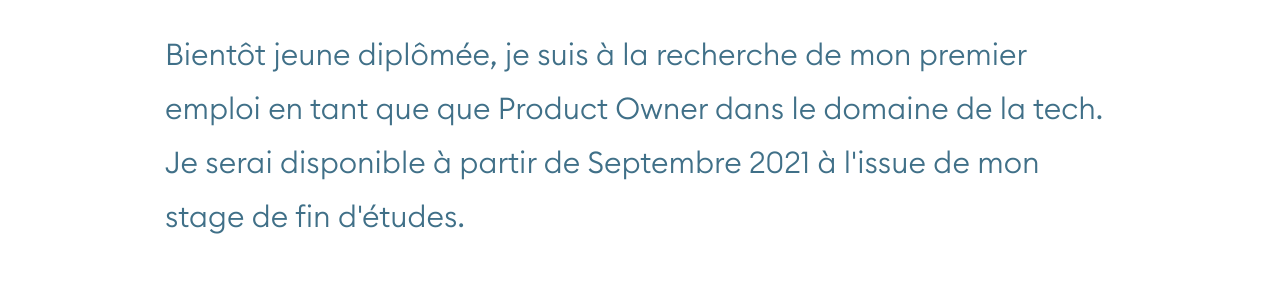
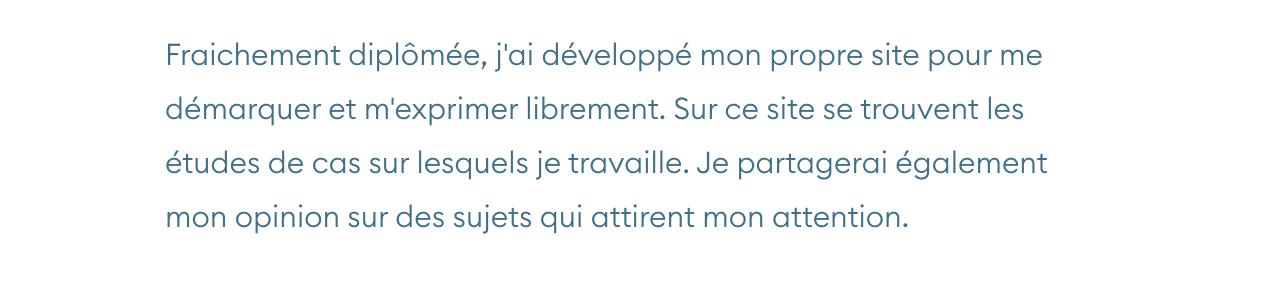
Before and after one commit to serina-chhem/portfolioGatsby, a Gatsby site: page / in a window 1280 px wide. Shown: the part 236-523 px from the top of the page. Built offline with nearby package versions, Linux system fonts and the light colour scheme; Gatsby itself is replaced by a stand-in of ours.

Commit message:
Update hero

```diff
--- a/src/components/hero.js
+++ b/src/components/hero.js
@@ -9,6 +9,9 @@ const StyledHero = styled.section`
     flex-direction: column;
     align-items: flex-start;
     min-height: auto;
+
+
+
     .inner {
     padding-top:20px;
 
@@ -20,6 +23,7 @@ const StyledHero = styled.section`
     }
 
   }
+
 
     h1 {
         margin: 0 0 30px 4px;
@@ -55,38 +59,10 @@ span{
 
 
 
-const StyledPic = styled.div`
-  position: relative;
-  max-width: auto;
-  @media (max-width: 768px) {
-    margin: 50px auto 0;
-    width: 70%;
-  }
-
-  .img {
-        filter: none;
-      position: relative;
-      margin:auto auto;
-      mix-blend-mode: normal;
-      width:30rem;
-      height:30rem;
-
-    }
-
-  .wrapper {
-    display: block;
-    position: relative;
-    width: 100%;
-
-  }
-
-`
-
-
 const Hero = () => {
     const data = useStaticQuery(graphql`
     {
-        file(relativePath: {eq: "christmasHero.svg"}) {
+        file(relativePath: {eq: "linearBackground.svg"}) {
             extension
             id
             publicURL
@@ -114,8 +90,8 @@ const Hero = () => {
             </StyledPic> */}
 
 
-            <h2 className="medium-heading">Bientôt jeune diplômée, je suis à la recherche de mon premier emploi en tant que que Product Owner dans le domaine de la tech.
-            Je serai disponible à partir de Septembre 2021 à l'issue de mon stage de fin d'études.
+            <h2 className="medium-heading">Fraichement diplômée, j'ai développé mon propre site pour me démarquer et m'exprimer librement.
+            Sur ce site se trouvent les études de cas sur lesquels je travaille. Je partagerai également mon opinion sur des sujets qui attirent mon attention.
              </h2>
 
         </StyledHero>
--- a/src/pages/portfolioTrip.js
+++ b/src/pages/portfolioTrip.js
@@ -85,7 +85,7 @@ flex-direction: column;
 `
 const StyledPic = styled.div`
    margin:50px auto;
-  max-width: 900px;
+  max-width: 500px;
   text-align:center;
 
   @media (max-width: 768px) {
--- a/src/pages/posts/canalplus.md
+++ /dev/null
@@ -1,6 +0,0 @@
----
-title : "Product Owner Back-Office"
-description: "Étude du backoffice de myCANAL"
-image : "../../images/logoMyCanal.jpg"
-path : "/myCanal"
----
--- /dev/null
+++ b/src/pages/posts/trip.md
@@ -0,0 +1,6 @@
+---
+title : "Design d'un outil pour aider les voyageurs à s'organiser"
+description: "Étude de cas personnelle"
+image : "../../images/tripHomepage.jpg"
+path : "/portfolioTrip"
+---
--- a/src/styles/styles.scss
+++ b/src/styles/styles.scss
@@ -44,7 +44,9 @@ body{
   padding: auto auto;
   box-sizing: border-box;
   border: none;
-  background-color: var(--blanc);
+  // background-color: var(--blanc);
+  // background: url('../images/linearBackground.svg') no-repeat top left;
+  //   background-size: contain;
 }
 
 
```
Also changed, not shown: src/images/linearBackground.svg (added).
